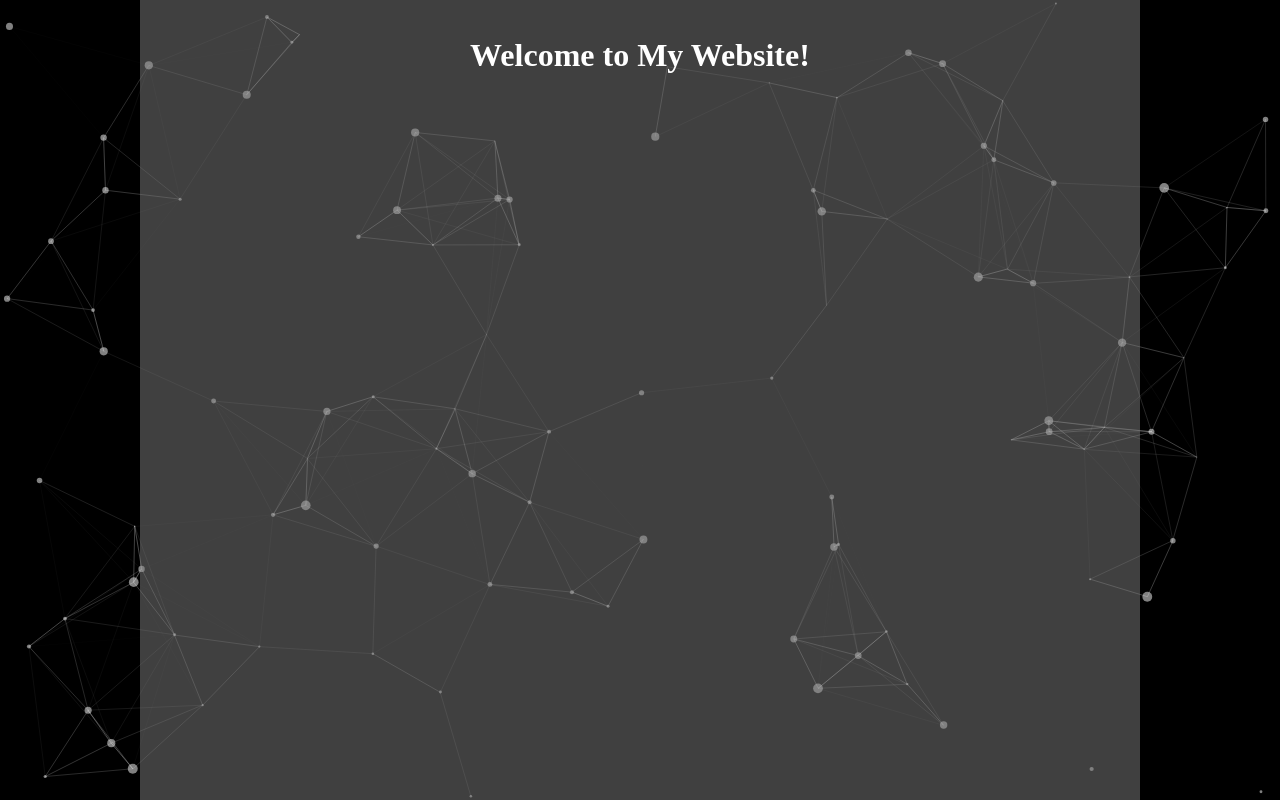
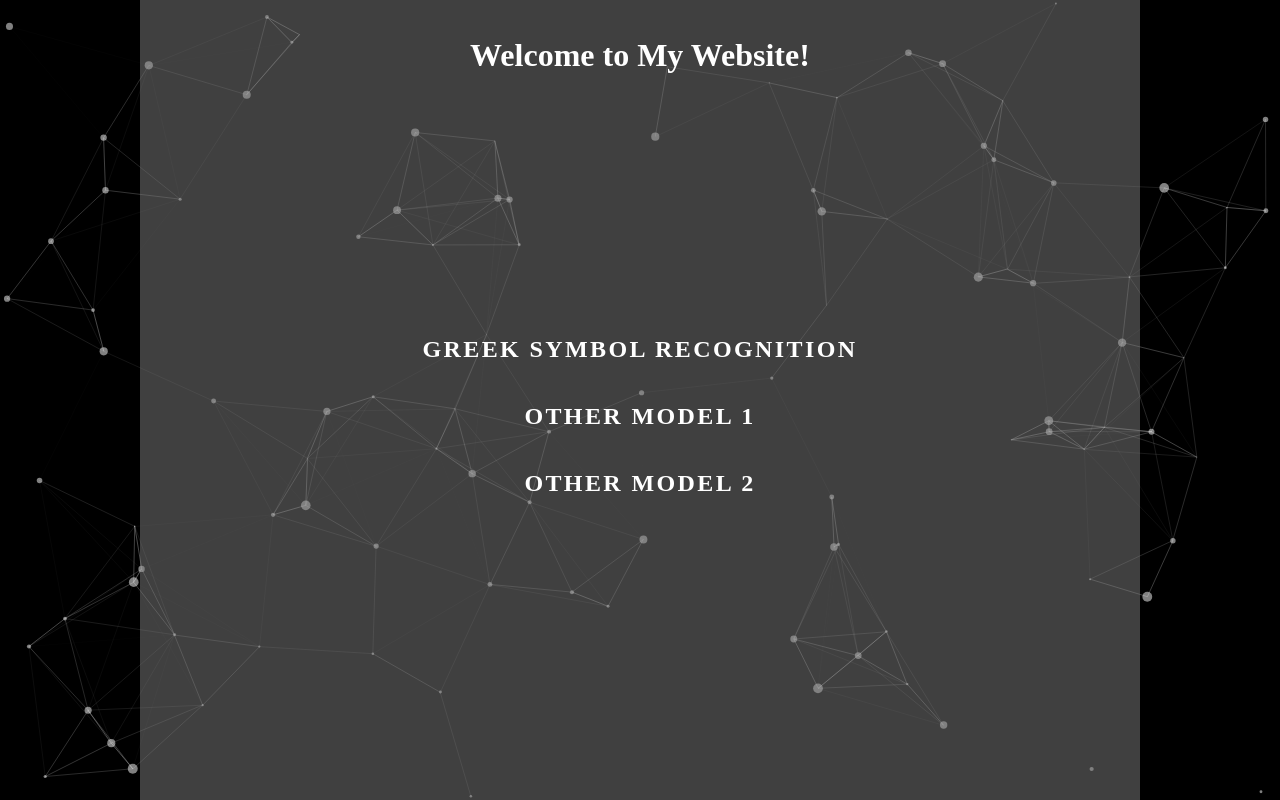
Before and after one commit to buzaXnov/my-website, a Flask app: page / in a window 1280 px wide. Run offline with Flask 2, Linux system fonts and the light colour scheme.

Commit message:
Added additional styles for the newly added homepage.

```diff
--- a/static/style.css
+++ b/static/style.css
@@ -52,3 +52,33 @@
   top: 0;
   left: 0;
 }
+
+#model-links {
+  /* display: block; */
+  position: fixed;
+  top: calc(50% + 1em);
+  left: 50%;
+  transform: translate(-50%, -50%);
+  margin: 0;
+  padding: 0;
+  list-style: none;
+  z-index: 1;
+  /* color: white; */
+}
+#model-links li {
+  margin: 1em;
+}
+
+#model-links a {
+  display: block;
+  padding: 0.5em 1em;
+  text-decoration: none;
+  color: white;
+  font-size: 1.5em;
+  font-weight: bold;
+  text-transform: uppercase;
+  letter-spacing: 0.1em;
+  text-align: center;
+  border-radius: 0.25em;
+  transition: 0.25s;
+}
```
